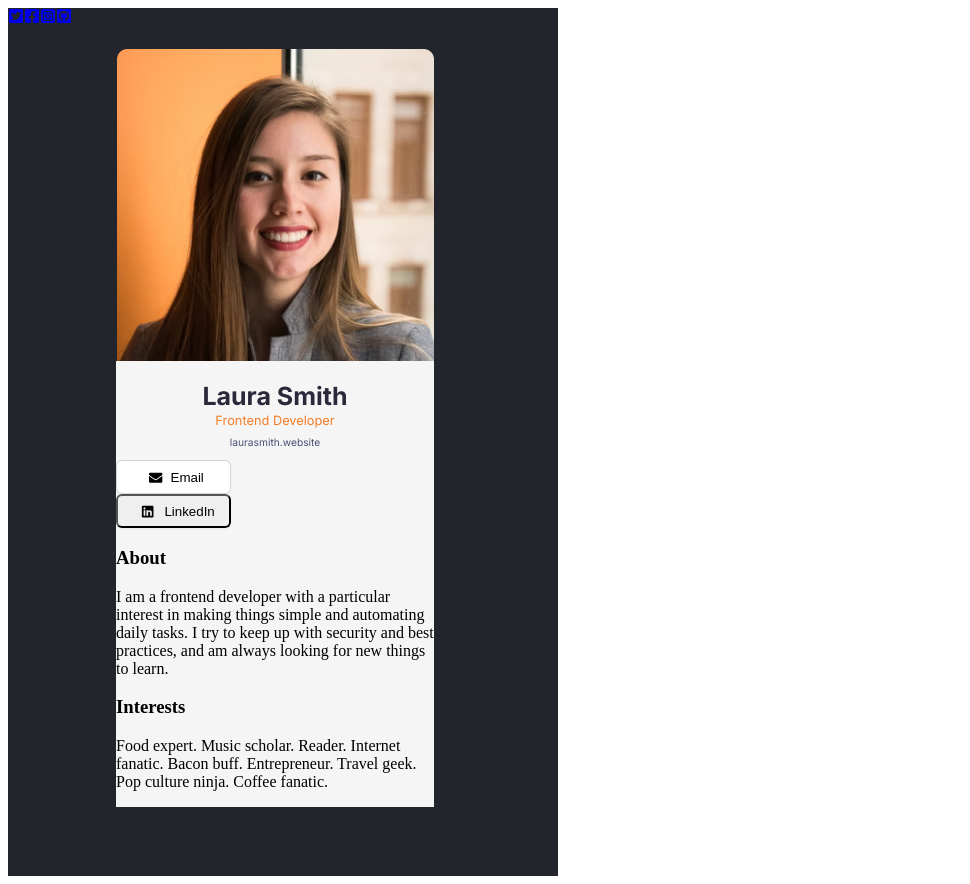
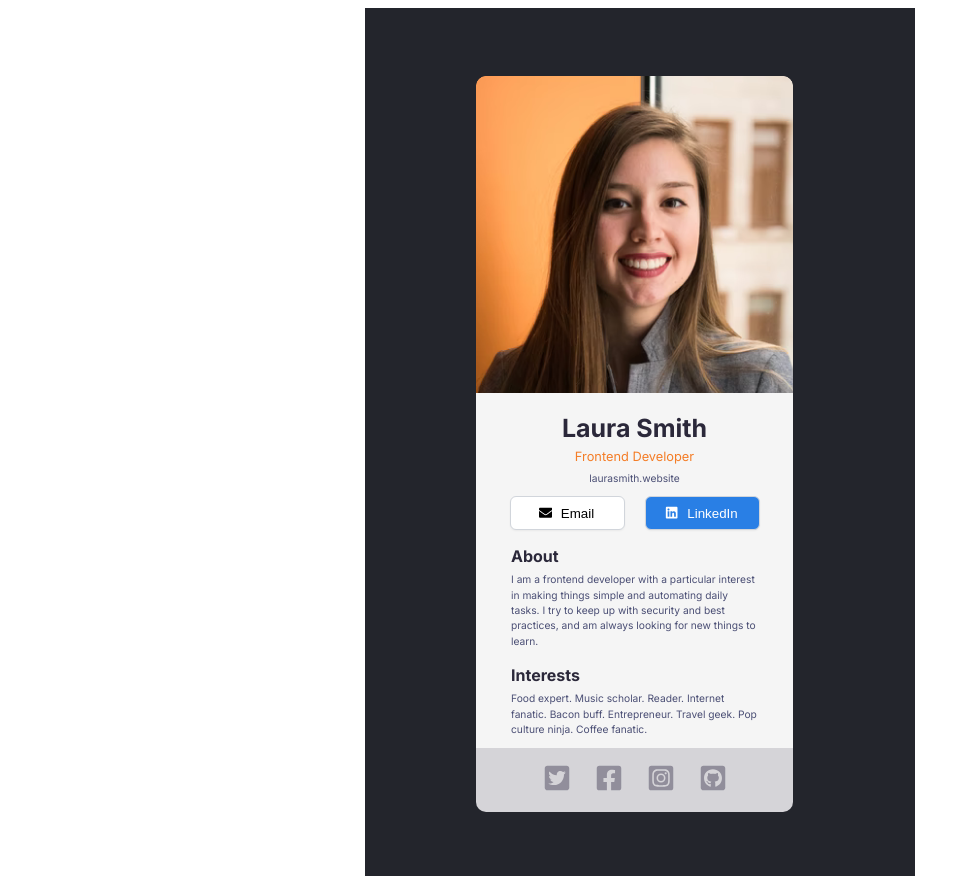
Before and after one commit to mosesedges/premium-student-react-task, a React (Vite) app: page / in a window 1280 px wide. Shown: the whole page, without its empty margins (0-970 px from the left). Built offline with nearby package versions, Linux system fonts and the light colour scheme.

Commit message:
styling completed

```diff
--- a/src/App.jsx
+++ b/src/App.jsx
@@ -6,9 +6,11 @@ import Footer from "./components/Footer"
 const App = () => {
     return (
         <>
-            <Header/>
-            <Info/>
-            <Footer/>
+            <div className="over-all">
+                <Header/>
+                <Info/>
+                <Footer/>
+            </div>
         </>
     )
 }
--- a/src/components/Footer.jsx
+++ b/src/components/Footer.jsx
@@ -4,10 +4,12 @@ import { FaTwitterSquare,FaFacebookSquare,FaInstagramSquare,FaGithubSquare } fro
 const Footer = () => {
     return (
         <>
-            <a href="#"><FaTwitterSquare /></a>
-            <a href="#"><FaFacebookSquare /></a>
-            <a href="#"><FaInstagramSquare/></a>
-            <a href="#"><FaGithubSquare/></a>
+            <div className="footer-container">
+            <a href="#"><FaTwitterSquare className="social"/></a>
+            <a href="#"><FaFacebookSquare className="social"/></a>
+            <a href="#"><FaInstagramSquare className="social"/></a>
+            <a href="#"><FaGithubSquare className="social"/></a>
+            </div>
         </>
     )
 }
--- a/src/components/Info.jsx
+++ b/src/components/Info.jsx
@@ -7,12 +7,16 @@ const Info = () => {
             <h1 className="name-el">Laura Smith</h1>
             <p className="occupation-el">Frontend Developer</p>
             <p className="web-el">laurasmith.website</p>
-            <button className="email-btn"><span></span> <FaEnvelope/>Email</button>
-            <button className="linkedin-btn"><span></span><FaLinkedin/>LinkedIn</button>
+            <div className="button-container">
+            <button className="email-btn"><span className="icons"><FaEnvelope/></span>Email</button>
+            <button className="linkedin-btn"><span className="icons"><FaLinkedin/></span>LinkedIn</button>
+            </div>
+            <div className="desc-container">
             <h3>About</h3>
             <p className="desc-1">I am a frontend developer with a particular interest in making things simple and automating daily tasks. I try to keep up with security and best practices, and am always looking for new things to learn.</p>
             <h3>Interests</h3>
             <p className="desc-2">Food expert. Music scholar. Reader. Internet fanatic. Bacon buff. Entrepreneur. Travel geek. Pop culture ninja. Coffee fanatic.</p>
+            </div>
         </div>
     )
 }
--- a/src/index.css
+++ b/src/index.css
@@ -7,32 +7,30 @@ body{
   width: 550px;
   height: 868px;
   background: #23252C;
+  margin: 0 auto;
+}
+.over-all{
+  position: absolute;
+  display: flex;
+  flex-direction: column;
+  justify-content: center;
+  height: fit-content;
+  transform: translate(111px, 68px);
 }
 
 .photo-el{
-  position: absolute;
   width: 317px;
   height: 317px;
-  left: 117px;
-  top: 49px;
-
   background: url(./images/photo.png);
   border-radius: 10px 10px 0px 0px;
 }
 
 .main-el{
-  position: absolute;
-  width: 318px;
+  width: 317px;
   height: fit-content;
-  left: 116px;
-  top: 361px;
   background: #F5F5F5;
 }
 .name-el{
-width: 178.06px;
-height: 25.81px;
-left: 186px;
-top: 381px;
 font-family: 'Inter';
 font-style: normal;
 font-weight: 700;
@@ -65,23 +63,86 @@ color: #2B283A;
   margin-top: 6.81px;
 }
 
-button{
-  display: inline-flex;
-  justify-content: space-around;
+.button-container{
+  display: flex;
+  justify-content: center;
+  align-items:center;
+  /* padding: 9px 13px 9px 11px;
+  margin: 4px 5px 0px 20px;
+   gap: 8px;
+  width: 115px;
+  height: 34px;
+  border-radius: 6px;
+  box-shadow: 0px 1px 2px rgba(0, 0, 0, 0.05); */
+}
+
+.email-btn, .linkedin-btn{
+  border: 1px solid #D1D5DB;
+  background: #FFFFFF;
+  display: flex;
+  flex-direction: row;
+  justify-content: center;
   align-items: center;
   padding: 9px 13px 9px 11px;
+  margin:0 10px;
   gap: 8px;
   width: 115px;
   height: 34px;
   border-radius: 6px;
   box-shadow: 0px 1px 2px rgba(0, 0, 0, 0.05);
 }
+.linkedin-btn{
+  background-color: #297FE5;
+  color: white;
+}
 
-.email-btn{
-  border: 1px solid #D1D5DB;
-  background: #FFFFFF;
+span{
+  height: 15px;
+  width: 15px;
+}
+
+.desc-container{
+  width: 247px;
+  margin: 0 auto;
+}
+
+.desc-container h3 {
+
+font-family: 'Inter';
+font-style: normal;
+font-weight: 700;
+font-size: 16px;
+/* line-height: 24px; */
+/* or 24px */
+color: #2B283A;
+}
+
+.desc-container p {
+
+font-family: 'Inter';
+font-style: normal;
+font-weight: 400;
+font-size: 10.24px;
+line-height: 150%;
+/* or 15px */
+
+color: #4A4E74;
+margin-top: -10px;
+}
+
+.footer-container{
   display: flex;
-  flex-direction: row;
   justify-content: center;
   align-items: center;
+  width: 317px;
+  height: 64px;
+  background: #D5D4D8;
+  border-radius: 0px 0px 10px 10px;
 }
+.footer-container .social{
+color: #918E9B;
+padding: 6px;
+margin: 6px;
+width:28px;
+height: 28px;
+}
```
